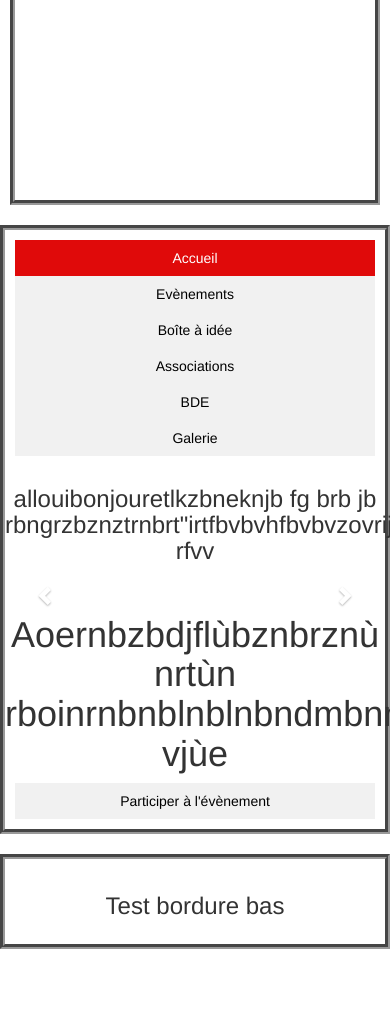
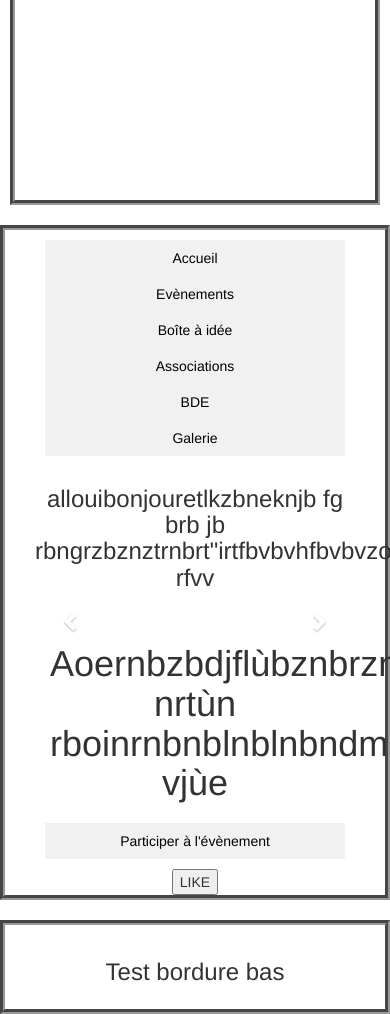
Before and after one commit to VincentCesi/Projet_WEB, a PHP site: page /page_evenement_ok.php in a window 390 px wide; the page is wider, and only the part inside the window is pictured. Shown: the part 3229-4243 px from the top of that part. Before the commit the page ends 4178 px from the top of that part, so only its background shows below. Run offline with PHP 8.4, Linux system fonts and the light colour scheme; the visitor is signed in with stand-in values (Sample User, id 1); data that the repository does not hold is empty; some libraries are stand-ins or nearby versions.

Commit message:
un bouton like

```diff
--- a/Pages/templates/barre_nav.php
+++ b/Pages/templates/barre_nav.php
@@ -2,7 +2,7 @@
             <div class="nav">
 
                 <ul>
-                <li class="active"><a href="#accueil">Accueil</a></li>
+                <li><a href="#accueil">Accueil</a></li>
                 <li><a href="page_evenement_ok.php">Evènements</a></li>
                 <li><a href="page_evenement.php">Boîte à idée</a></li>
                 <li><a href="#association">Associations</a></li>
@@ -11,6 +11,11 @@
 
             </ul>
 
-
+<script >
+    $(".nav li").on("click", function() {
+        $(".nav li").removeClass("active");
+        $(this).addClass("active");
+    });
+</script>
 
             </div>
--- a/Pages/templates/style.css
+++ b/Pages/templates/style.css
@@ -119,10 +119,7 @@
         width: auto;
     }
 
-    .pass-carou{
 
-
-    }
 
 
 
--- a/page_evenement_ok.php
+++ b/page_evenement_ok.php
@@ -18,36 +18,40 @@
 
 
     <body>
-        <div id="onglet">
+        <div id="onglet" class="col-lg-12">
+            <div class="col-sm-2">
                 <?php
                 include("Pages/templates/barre_nav.php");
                 ?>
+            </div>
 
-            <div>
-            <div class="pass-carou">
-                <h3>allouibonjouretlkzbneknjb fg brb jb rbngrzbznztrnbrt"irtfbvbvhfbvbvzovrijvnnv   rfvv</h3>
-
+            <section class="col-sm-8">
+                <div class="row">
+                    <div class="col-sm-12">
+                        <div class="row">
+                            <h3 class="col-sm-6">allouibonjouretlkzbneknjb fg brb jb rbngrzbznztrnbrt"irtfbvbvhfbvbvzovrijvnnv   rfvv</h3>
+                            <div class="col-sm-6">
                                 <?php
                                     include("Pages/templates/carousel.php");
-
                                 ?>
-
+                            </div>
                         </div>
 
+                        <div class="col-md-12">
                             <h1>Aoernbzbdjflùbznbrznù nrtùn rboinrnbnblnblnbndmbnnbjnsbndfa vjùe</h1>
                         </div>
-            <div>
+                    </div>
+                </div>
+            </section>
+
+            <div class="col-sm-2">
                 <ul>
                     <li><a href="participationEvent.php">Participer à l'évènement</a></li>
+                </ul>
 
-                </ul>
+                <button>LIKE</button>
             </div>
-
-
         </div>
-
-
-
     </body>
 
     <footer>
```
Also changed, not shown: index.php (+1 -6 lines), page_evenement.php (+0 -23 lines). Lines whose indentation alone changed are shown as unchanged.
